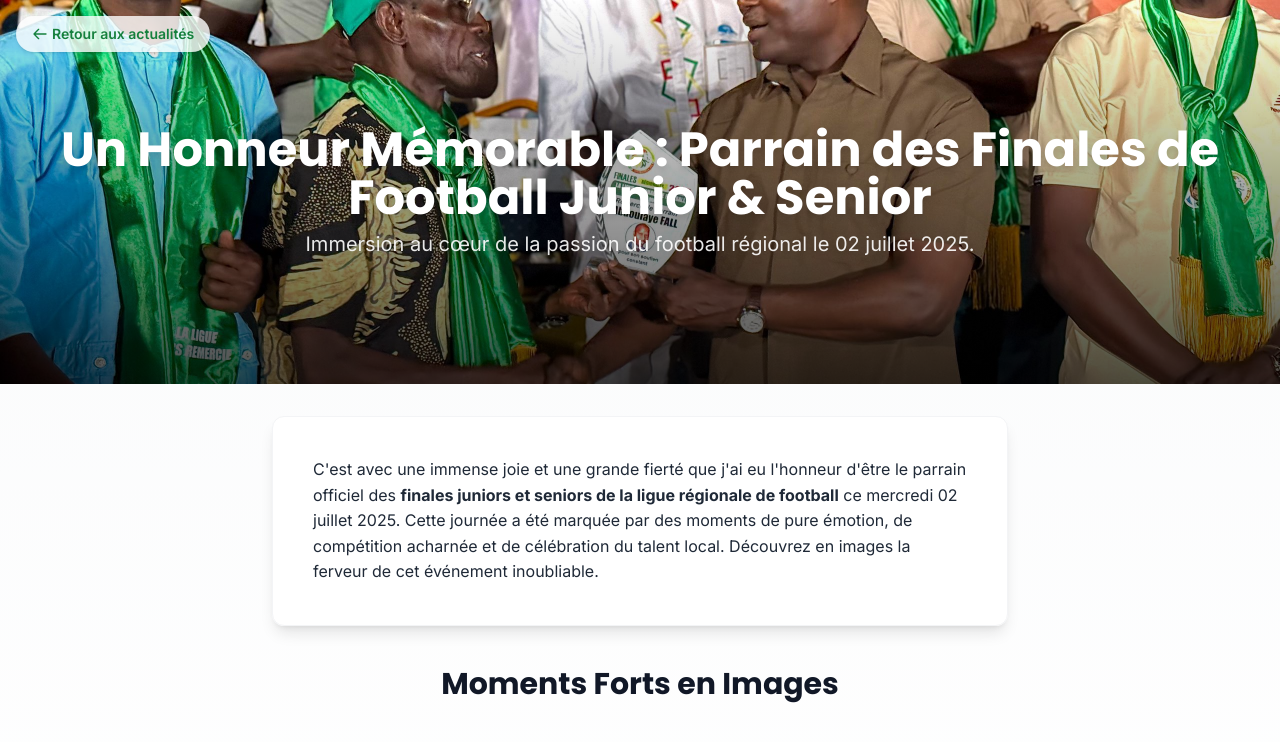
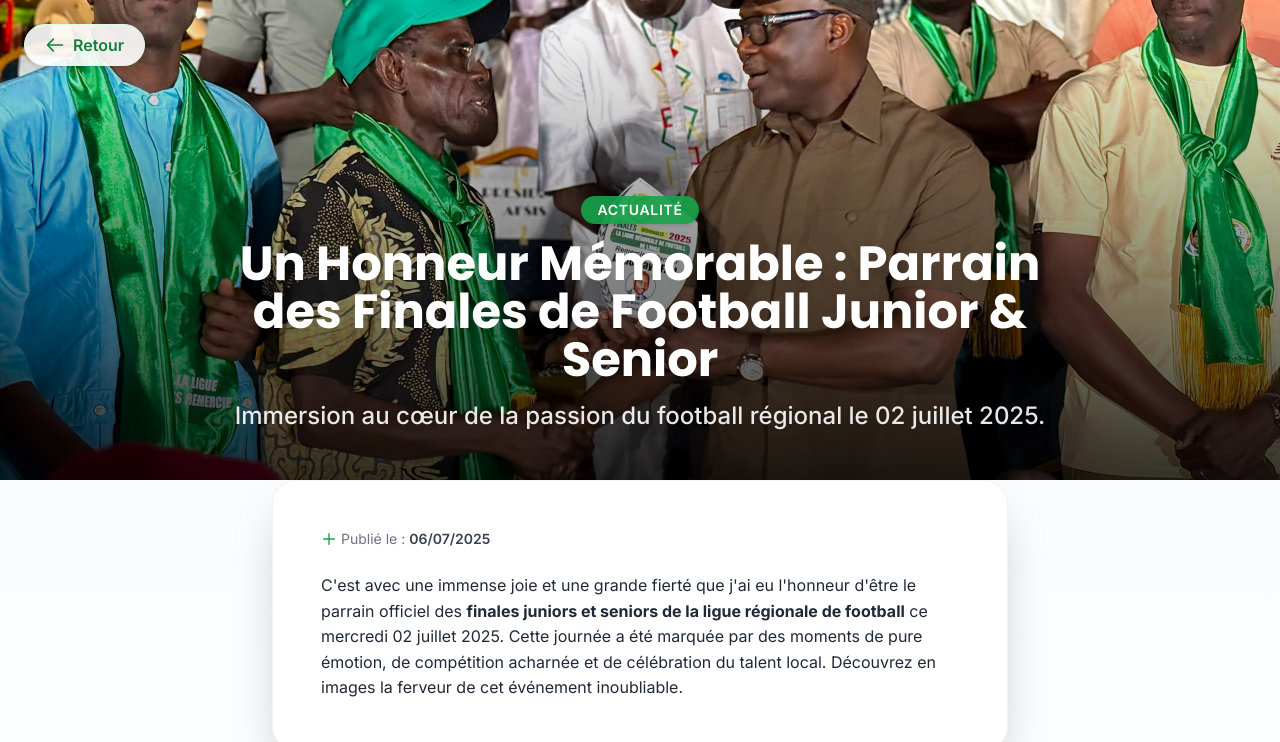
Before and after one commit to TheOphelda/Abdoulaye-Fall-Landing-page, a Next.js app: page /news/finales-juniors-seniors-2-juillet-2025 in a window 1280 px wide. Shown: the top 742 px of the page. Built offline with nearby package versions, Linux system fonts and the light colour scheme.

Commit message:
Fix: carrousel insensible à la casse et refactor client/server Next.js

```diff
--- a/app/news/[slug]/GalleryCarousel.tsx
+++ b/app/news/[slug]/GalleryCarousel.tsx
@@ -2,7 +2,7 @@
 import React, { useRef, useState } from "react";
 import { ChevronLeft, ChevronRight } from "lucide-react";
 
-export default function GalleryCarousel({ images }: { images: string[] }) {
+export default function GalleryCarousel({ images, onImageClick }: { images: string[]; onImageClick?: (src: string) => void }) {
   const scrollRef = useRef<HTMLDivElement>(null);
   const [scrollIndex, setScrollIndex] = useState(0);
   const scrollTo = (dir: "left" | "right") => {
@@ -43,6 +43,7 @@ export default function GalleryCarousel({ images }: { images: string[] }) {
               alt={`Photo ${i + 1}`}
               className="w-full h-full object-cover rounded-xl shadow-lg border-2 border-white group-hover:scale-105 transition-transform duration-300 cursor-pointer animate-fadein"
               loading="lazy"
+              onClick={onImageClick ? () => onImageClick(src) : undefined}
             />
           </div>
         ))}
--- /dev/null
+++ b/app/news/[slug]/NewsEventClient.tsx
@@ -0,0 +1,94 @@
+"use client";
+
+import React from "react";
+import dynamic from "next/dynamic";
+import Link from "next/link";
+import ImageModal from "@/components/ImageModal";
+
+const GalleryCarousel = dynamic(() => import("./GalleryCarousel"), { ssr: false });
+const MarkdownViewer = dynamic(() => import("./MarkdownViewer"), { ssr: false });
+const CoverImage = dynamic(() => import("./CoverImage"), { ssr: false });
+
+export default function NewsEventClient({ event, images }: { event: any; images: string[] }) {
+  const [selectedImage, setSelectedImage] = React.useState<string | null>(null);
+  const [showModal, setShowModal] = React.useState(false);
+
+  return (
+    <main className="min-h-screen bg-gradient-to-b from-[#f8fafc] to-white">
+      {/* HERO IMMERSIF */}
+      <section className="relative w-full h-[320px] md:h-[480px] flex items-end justify-center overflow-hidden group">
+        <div className="absolute inset-0 w-full h-full overflow-hidden">
+          <CoverImage
+            src={event.cover || images[0] || "/default-cover.jpg"}
+            alt={`Couverture de l'événement: ${event.title}`}
+          />
+          <div className="absolute inset-0 w-full h-full object-cover scale-105 group-hover:scale-110 transition-transform duration-700 pointer-events-none" />
+        </div>
+        <div className="absolute inset-0 bg-gradient-to-t from-black/80 via-black/40 to-transparent" />
+        <div className="relative z-10 w-full max-w-4xl mx-auto px-6 pb-10 text-center animate-fadein">
+          <span className="inline-block bg-green-600/90 text-white text-xs md:text-sm font-semibold px-4 py-1 rounded-full mb-4 uppercase tracking-wider shadow-md">
+            Actualité
+          </span>
+          <h1 className="text-3xl md:text-5xl font-extrabold text-white drop-shadow-xl mb-4">
+            {event.title}
+          </h1>
+          {event.subtitle && (
+            <p className="text-lg md:text-2xl text-white/90 font-medium mb-2 drop-shadow animate-fadein-delay">
+              {event.subtitle}
+            </p>
+          )}
+        </div>
+        <Link
+          href="/"
+          className="absolute top-6 left-6 bg-white/90 hover:bg-green-600 hover:text-white text-green-700 px-5 py-2 rounded-full shadow-lg font-semibold text-base transition-all duration-300 ease-in-out hover:scale-105 flex items-center gap-2 border border-green-100"
+        >
+          <svg xmlns="http://www.w3.org/2000/svg" className="h-5 w-5" fill="none" viewBox="0 0 24 24" stroke="currentColor" strokeWidth="2">
+            <path strokeLinecap="round" strokeLinejoin="round" d="M10 19l-7-7m0 0l7-7m-7 7h18" />
+          </svg>
+          Retour
+        </Link>
+      </section>
+
+      {/* CONTENU PREMIUM */}
+      <section className="max-w-3xl mx-auto px-4">
+        <div className="relative bg-white/95 rounded-3xl shadow-2xl p-6 md:p-12 mb-12 border border-gray-100 animate-fadein">
+          {/* Barre d’infos */}
+          <div className="flex flex-col md:flex-row md:items-center md:justify-between mb-6 gap-3">
+            <div className="flex flex-wrap items-center gap-3 text-sm text-gray-500">
+              <span className="inline-flex items-center gap-1">
+                <svg className="w-4 h-4 text-green-600" fill="none" stroke="currentColor" strokeWidth="2" viewBox="0 0 24 24"><path strokeLinecap="round" strokeLinejoin="round" d="M12 4v16m8-8H4" /></svg>
+                Publié le : <span className="font-semibold text-gray-700">{new Date().toLocaleDateString('fr-FR')}</span>
+              </span>
+            </div>
+          </div>
+          <MarkdownViewer content={event.content} />
+        </div>
+
+        {/* GALERIE PREMIUM */}
+        {images.length > 0 && (
+          <div className="mb-16">
+            <h2 className="text-2xl md:text-3xl font-bold mb-8 text-gray-900 text-center tracking-tight">
+              <span className="inline-block bg-gradient-to-r from-green-600 to-blue-600 text-transparent bg-clip-text px-4 py-1 rounded-xl shadow-sm">
+                Moments Forts en Images
+              </span>
+            </h2>
+            <div className="rounded-2xl overflow-hidden shadow-xl border border-gray-100 animate-fadein">
+              <GalleryCarousel
+                images={images}
+                onImageClick={(src: string) => {
+                  setSelectedImage(src);
+                  setShowModal(true);
+                }}
+              />
+            </div>
+            <ImageModal
+              src={selectedImage || ""}
+              open={showModal}
+              onClose={() => setShowModal(false)}
+            />
+          </div>
+        )}
+      </section>
+    </main>
+  );
+}
--- a/app/news/[slug]/page.tsx
+++ b/app/news/[slug]/page.tsx
@@ -1,4 +1,3 @@
-import React from "react";
 import Link from "next/link";
 import fs from "fs";
 import path from "path";
@@ -7,6 +6,8 @@ import dynamic from "next/dynamic";
 const GalleryCarousel = dynamic(() => import("./GalleryCarousel"), { ssr: false });
 const MarkdownViewer = dynamic(() => import("./MarkdownViewer"), { ssr: false });
 const CoverImage = dynamic(() => import("./CoverImage"), { ssr: false });
+import ImageModal from "@/components/ImageModal";
+import NewsEventClient from "./NewsEventClient";
 
 const newsData = [
   {
@@ -33,7 +34,7 @@ export async function generateStaticParams() {
   return newsData.map((item) => ({ slug: item.slug }));
 }
 
-export default async function NewsEventPage({ params }: { params: { slug: string } }) {
+export default function NewsEventPage({ params }: { params: { slug: string } }) {
   const event = newsData.find((n) => n.slug === params.slug);
   if (!event) return notFound();
 
@@ -43,59 +44,11 @@ export default async function NewsEventPage({ params }: { params: { slug: string
   try {
     images = fs
       .readdirSync(imagesDir)
-      .filter((file) => file.endsWith(".jpg") || file.endsWith(".jpeg") || file.endsWith(".png"))
+      .filter((file) => [".jpg", ".jpeg", ".png"].some(ext => file.toLowerCase().endsWith(ext)))
       .map((file) => `${event.imagesFolder}/${file}`);
   } catch {
     images = [];
   }
 
-  return (
-    <main className="min-h-screen bg-gradient-to-b from-gray-50 to-white">
-      {/* Couverture */}
-      <div className="relative w-full h-64 md:h-96 mb-8 flex items-center justify-center overflow-hidden">
-        <CoverImage
-          src={event.cover || images[0] || "/default-cover.jpg"}
-          alt={`Couverture de l'événement: ${event.title}`}
-        />
-        {/* Overlay pour le texte */}
-        <div className="absolute inset-0 bg-gradient-to-t from-black/70 to-transparent"></div>
-        <div className="relative z-10 text-center px-4">
-          <h1 className="text-3xl md:text-5xl font-extrabold text-white drop-shadow-lg mb-2 animate-fadein">
-            {event.title}
-          </h1>
-          {event.subtitle && (
-            <p className="text-lg md:text-xl text-white/90 drop-shadow-md animate-fadein-delay">
-              {event.subtitle}
-            </p>
-          )}
-        </div>
-        <Link
-          href="/"
-          className="absolute top-4 left-4 bg-white/80 hover:bg-white text-green-700 px-4 py-2 rounded-full shadow font-semibold text-sm transition-all duration-300 ease-in-out hover:scale-105 flex items-center gap-1"
-        >
-          <svg xmlns="http://www.w3.org/2000/svg" className="h-4 w-4" fill="none" viewBox="0 0 24 24" stroke="currentColor" strokeWidth="2">
-            <path strokeLinecap="round" strokeLinejoin="round" d="M10 19l-7-7m0 0l7-7m-7 7h18" />
-          </svg>
-          Retour aux actualités
-        </Link>
-      </div>
-
-      {/* Contenu */}
-      <section className="max-w-3xl mx-auto px-4">
-        <div className="bg-white/90 rounded-xl shadow-lg p-6 md:p-10 mb-10 animate-fadein border border-gray-100">
-          <MarkdownViewer content={event.content} />
-        </div>
-
-        {/* Galerie carrousel */}
-        {images.length > 0 && (
-          <div className="mb-10">
-            <h2 className="text-2xl md:text-3xl font-bold mb-6 text-gray-900 text-center">
-              Moments Forts en Images
-            </h2>
-            <GalleryCarousel images={images} />
-          </div>
-        )}
-      </section>
-    </main>
-  );
+  return <NewsEventClient event={event} images={images} />;
 }
--- a/components/Achievements.tsx
+++ b/components/Achievements.tsx
@@ -33,17 +33,17 @@ const Achievements = () => {
   const testimonials = [
     {
       quote: "Sed ut perspiciatis unde omnis iste natus error sit voluptatem accusantium doloremque laudantium.",
-      author: "Mamadou Diallo",
+      author: "Lorem Ipsum",
       title: "Ancien international sénégalais"
     },
     {
       quote: "Nemo enim ipsam voluptatem quia voluptas sit aspernatur aut odit aut fugit.",
-      author: "Fatou Seck",
+      author: "Dolor Sit Amet",
       title: "Présidente Ligue Féminine Dakar"
     },
     {
       quote: "Sed quia consequuntur magni dolores eos qui ratione voluptatem sequi nesciunt.",
-      author: "Ibrahima Sarr",
+      author: "Consectetur Adipiscing",
       title: "Entraîneur régional"
     }
   ];
--- /dev/null
+++ b/components/ImageModal.tsx
@@ -0,0 +1,30 @@
+import React from "react";
+
+interface ImageModalProps {
+  src: string;
+  alt?: string;
+  open: boolean;
+  onClose: () => void;
+}
+
+export default function ImageModal({ src, alt, open, onClose }: ImageModalProps) {
+  if (!open) return null;
+  return (
+    <div className="fixed inset-0 z-50 flex items-center justify-center bg-black/80 animate-fadein">
+      <button
+        className="absolute top-6 right-6 text-white bg-black/50 rounded-full p-2 hover:bg-black/80 transition"
+        onClick={onClose}
+        aria-label="Fermer l'aperçu"
+      >
+        <svg className="w-7 h-7" fill="none" stroke="currentColor" strokeWidth="2" viewBox="0 0 24 24">
+          <path strokeLinecap="round" strokeLinejoin="round" d="M6 18L18 6M6 6l12 12" />
+        </svg>
+      </button>
+      <img
+        src={src}
+        alt={alt || "Aperçu"}
+        className="max-h-[90vh] max-w-[90vw] rounded-xl shadow-2xl border-4 border-white object-contain animate-fadein"
+      />
+    </div>
+  );
+}
```
Also changed, not shown: components/Contact.tsx (+2 -8 lines), components/Projects.tsx (+3 -5 lines).
